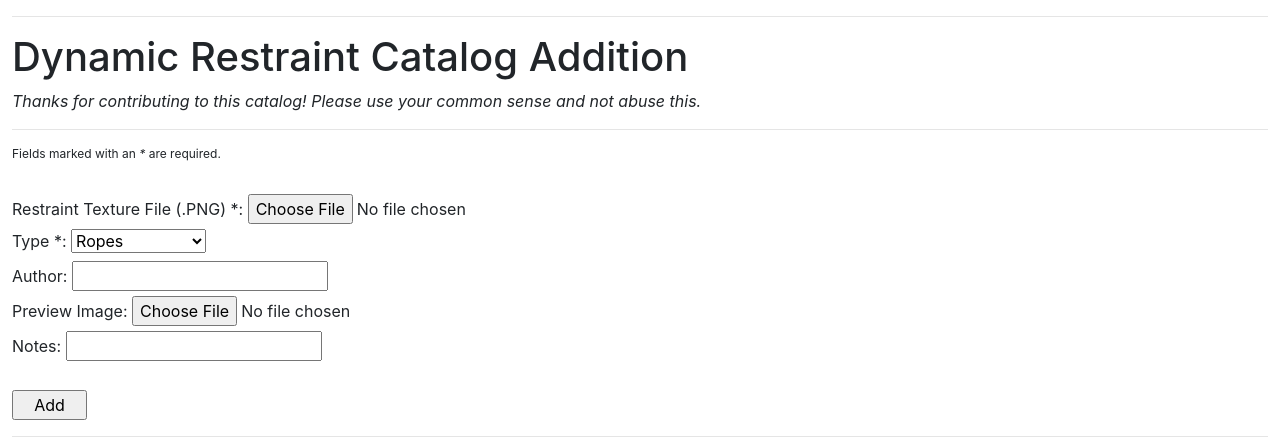
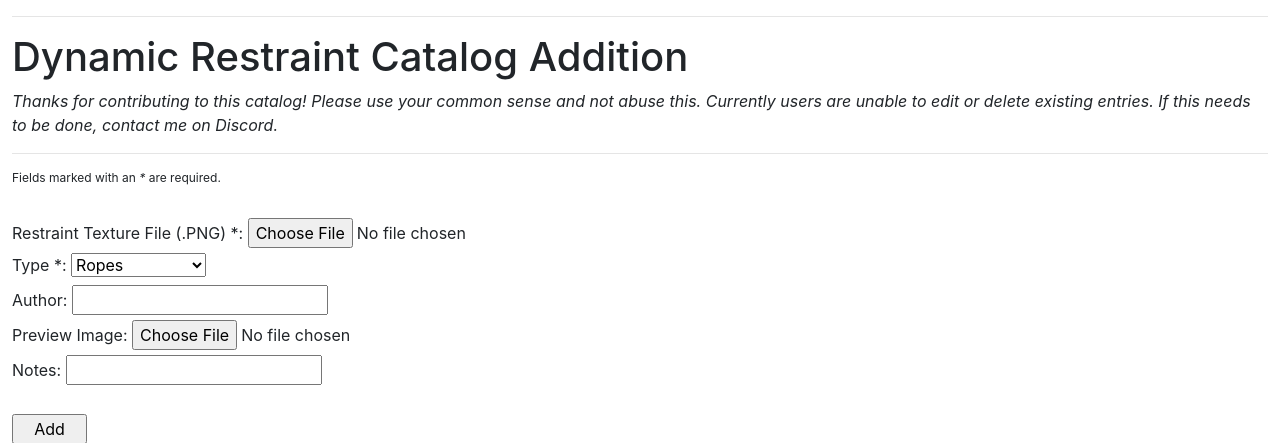
Before and after one commit to BLANK-TH/blank-website, a Flask app: page /app/dynamic-catalog/add in a window 1280 px wide. Shown: the part 85-528 px from the top of the page. Run offline with Flask 2, Linux system fonts and the light colour scheme; parts of the project's set-up code (start-up, migrations or seed data) failed here and were passed over; some libraries are stand-ins or nearby versions.

Commit message:
ad del disclaimer

```diff
--- a/templates/app/dynamiccatalog/add.html
+++ b/templates/app/dynamiccatalog/add.html
@@ -2,7 +2,8 @@
 {% block title %}Dynamic Res Catalog{% endblock %}
 {% block body %}
     <h1>Dynamic Restraint Catalog Addition</h1>
-    <i>Thanks for contributing to this catalog! Please use your common sense and not abuse this.</i>
+    <i>Thanks for contributing to this catalog! Please use your common sense and not abuse this.
+    Currently users are unable to edit or delete existing entries. If this needs to be done, contact me on Discord.</i>
     <hr>
     <sup>Fields marked with an <i>*</i> are required.</sup><br><br>
     <form action="#" method="post" enctype="multipart/form-data">
```
